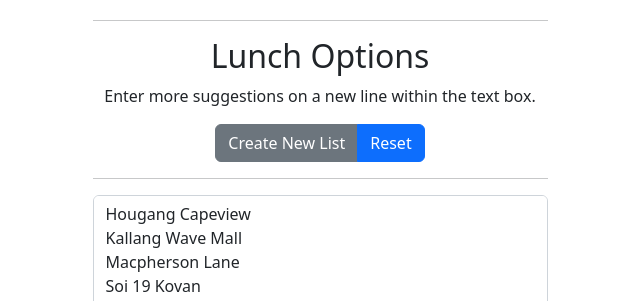
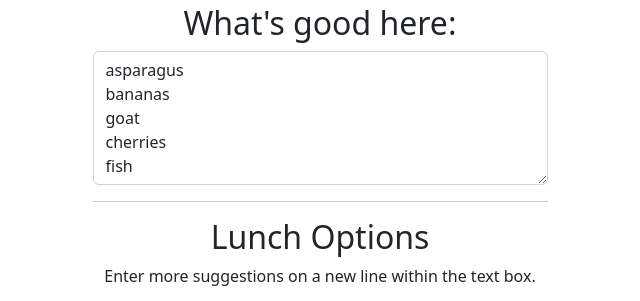
Before and after one commit to Lturncold/PLAB_eats, a plain HTML site: page index.html in a window 1280 px wide. Both pictures are taken after a click on the element "Suggestion Please!". Shown: the part 497-798 px from the top of the page, without its empty margins (320-960 px from the left). Drawn offline with nearby package versions, Linux system fonts and the light colour scheme.

Commit message:
recommendations push

```diff
--- a/apps.js
+++ b/apps.js
@@ -18,6 +18,21 @@ var arr = [
     "18 Taiseng",
     "805 Hougang Central"
 ];
+
+var sampleData = [
+    { name: 'asparagus', type: 'vegetables' },
+    { name: 'bananas',  type: 'fruit' },
+    { name: 'goat', type: 'meat' },
+    { name: 'cherries', type: 'fruit' },
+    { name: 'fish', type: 'meat' }
+];
+
+var sampleDataName =[];
+
+for(var key in sampleData) {
+    sampleDataName.push(sampleData[key].name);
+}
+
 // Splash Intro
 let intro = document.querySelector('.intro');
 let logo = document.querySelector('.logo-header');
@@ -50,10 +65,12 @@ window.addEventListener('DOMContentLoaded', ()=>{
     })
 })
 
-// const {values} = require('script.js');
-document.getElementById("values").value = arr.join('\r\n');
-// document.getElementById("gmap_canvas").src = "https://maps.google.com/maps?q=" + "670171" + "&t=&z=17&ie=UTF8&iwloc=&output=embed";
-// document.getElementById("testh3").innerHTML = values[0];
+
+document.getElementById("values").value = arr.join('\r\n'); //set the values in textbox to the array
+
+// document.getElementById("recoList").value = sampleData.join('\r\n');
+
+document.getElementById("recoList").value = sampleDataName.join('\r\n');
 
 function eraseText() {
     if (document.getElementById("values").value != "") {
--- a/index.html
+++ b/index.html
@@ -44,8 +44,7 @@
                         <div id="chooser" class="text-center">
                             <button type="button" class="btn btn-success btn-lg">Suggestion Please!</button>
                         </div>
-                            <h3 id="testh3"></h3>
-                            <!-- <textarea id="shuffledvalues"  rows="15"></textarea>  for testing only-->
+                            <!-- Add Google Maps -->
                         <div class="mapouter">
                             <div class="gmap_canvas ">
                                 <iframe width=100% height=100% id="gmap_canvas" frameborder="0" scrolling="no" marginheight="0" marginwidth="0">
@@ -55,9 +54,13 @@
                                 <style>.gmap_canvas{overflow:hidden;background:none!important;height:auto;width:auto;}</style>
                             </div>
                         </div>
+                        <div id="recommendations">
+                            <h2>What's good here:</h2>
+                            <textarea id="recoList" class="form-control" rows="5"></textarea>
+                        </div>
                         <hr>
                     </div>
-                    <!-- page break -->
+                    <!-- page break to Lunch Options -->
                     <div class="col-sm-auto col-md-5 col-centered text-center">
                         <h2 class="">Lunch Options</h2>
                         <!-- <h3 class="">You may:</h3> -->
--- a/script.js
+++ b/script.js
@@ -28,7 +28,6 @@
          * @type {*|jQuery|HTMLElement}
          */
         var $resultBox = $('#results');
-
         /**
          * The initialization function sort of
          *
@@ -40,6 +39,10 @@
         }
 
         var $gmap_canvas = $('#gmap_canvas');
+
+        var $recommendations = $('#recommendations');
+
+        var $recoList = $('#recoList');
 
         /**
          * When the textarea changes, handle it
@@ -98,7 +101,8 @@
          */
         function animateResults(values) {
             $resultBox.show();
-            $gmap_canvas.show();
+            $gmap_canvas.show(); //show the google map when click for results
+            $recommendations.show(); //show the recommendations when click for results
             $resultBox[0].scrollTop = 0;
             $resultBox.empty();
 
@@ -111,6 +115,8 @@
 
             $resultBox.append(resultList);
 
+            // $recommendations.append(resultList);
+
             $resultBox.animate({
                 scrollTop: $resultBox[0].scrollHeight
             });
@@ -118,8 +124,7 @@
             // document.getElementById("testh3").innerHTML = values[values.length - 1].replaceAll(' ','%20');
             //reference the results in results box to google maps
             document.getElementById("gmap_canvas").src = "https://maps.google.com/maps?q=" + values[values.length - 1].replaceAll(' ','%20') + "&t=&z=17&ie=UTF8&iwloc=&output=embed";
-            // document.getElementById("shuffledvalues").value = values.join('\r\n');
-            // const testing123 = values[values.length - 1].replaceAll(' ','%20');
+            // document.getElementById("recoList").value = sampleData[0].name;
         }
 
         /**
--- a/style.css
+++ b/style.css
@@ -85,6 +85,12 @@ footer a:hover {
     display: none;
 }
 
+/* Recommendations from venue results */
+
+#recommendations{
+    display: none;
+}
+
 /* Splash Intro CSS */
 
 .intro {
```
Lines whose indentation alone changed are shown as unchanged.
